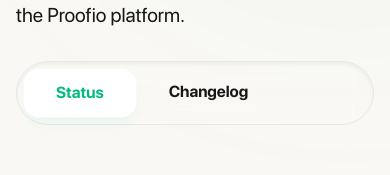
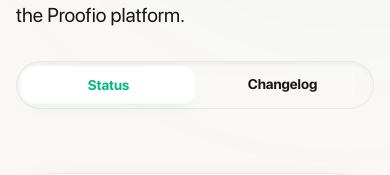
Before and after one commit to Proofio-LLC/proofio-landing, a Next.js app: page /status in a window 390 px wide. Shown: the part 267-442 px from the top of the page. Built offline with nearby package versions, Linux system fonts and the light colour scheme; no server answers; the database is empty.

Commit message:
mobile fix status

```diff
--- a/app/changelog/page.tsx
+++ b/app/changelog/page.tsx
@@ -93,10 +93,10 @@
               initial={{ opacity: 0, x: 20 }}
               animate={{ opacity: 1, x: 0 }}
               transition={{ duration: 0.6 }}
-              className="flex bg-base-200/50 backdrop-blur-md p-1.5 rounded-[2rem] border border-base-300 shadow-inner"
+              className="flex bg-base-200/50 backdrop-blur-md p-1 md:p-1.5 rounded-[1.5rem] md:rounded-[2rem] border border-base-300 shadow-inner w-full md:w-auto"
             >
-              <Link href="/status" className="px-8 py-3 text-base-content/40 font-bold hover:text-primary transition-all duration-300">Status</Link>
-              <Link href="/changelog" className="px-8 py-3 bg-white text-primary font-bold rounded-2xl shadow-lg shadow-primary/5 border border-primary/5">Changelog</Link>
+              <Link href="/status" className="flex-1 md:flex-none px-4 py-2 md:px-8 md:py-3 text-base-content/40 text-sm md:text-base font-bold hover:text-primary transition-all duration-300 text-center">Status</Link>
+              <Link href="/changelog" className="flex-1 md:flex-none px-4 py-2 md:px-8 md:py-3 bg-white text-primary text-sm md:text-base font-bold rounded-xl md:rounded-2xl shadow-lg shadow-primary/5 border border-primary/5 text-center">Changelog</Link>
             </motion.div>
           </div>
 
--- a/app/status/page.tsx
+++ b/app/status/page.tsx
@@ -198,10 +198,10 @@
               initial={{ opacity: 0, x: 20 }}
               animate={{ opacity: 1, x: 0 }}
               transition={{ duration: 0.6 }}
-              className="flex bg-base-200/50 backdrop-blur-md p-1.5 rounded-[2rem] border border-base-300 shadow-inner"
+              className="flex bg-base-200/50 backdrop-blur-md p-1 md:p-1.5 rounded-[1.5rem] md:rounded-[2rem] border border-base-300 shadow-inner w-full md:w-auto"
             >
-              <Link href="/status" className="px-8 py-3 bg-white text-primary font-bold rounded-2xl shadow-lg shadow-primary/5 border border-primary/5">Status</Link>
-              <Link href="/changelog" className="px-8 py-3 text-base-content/40 font-bold hover:text-primary transition-all duration-300">Changelog</Link>
+              <Link href="/status" className="flex-1 md:flex-none px-4 py-2 md:px-8 md:py-3 bg-white text-primary text-sm md:text-base font-bold rounded-xl md:rounded-2xl shadow-lg shadow-primary/5 border border-primary/5 text-center">Status</Link>
+              <Link href="/changelog" className="flex-1 md:flex-none px-4 py-2 md:px-8 md:py-3 text-base-content/40 text-sm md:text-base font-bold hover:text-primary transition-all duration-300 text-center">Changelog</Link>
             </motion.div>
           </div>
 
```
